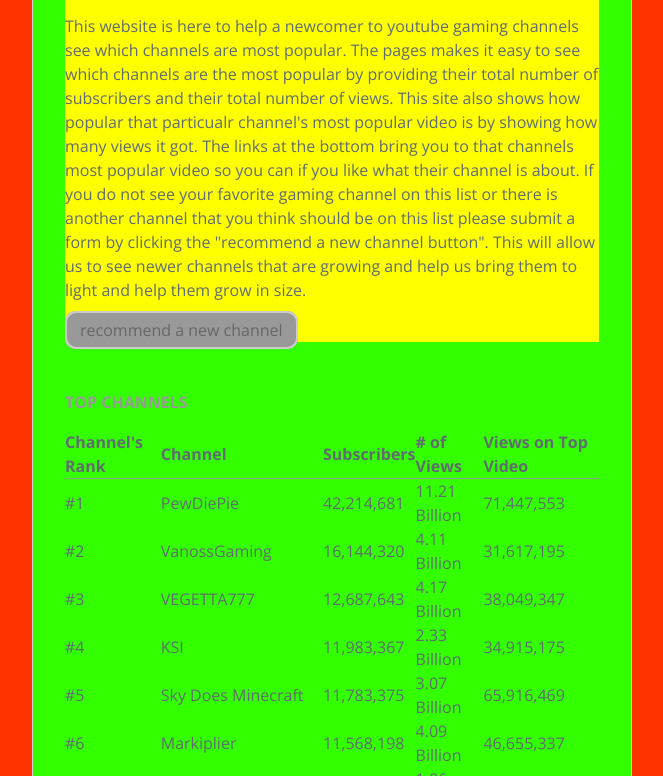
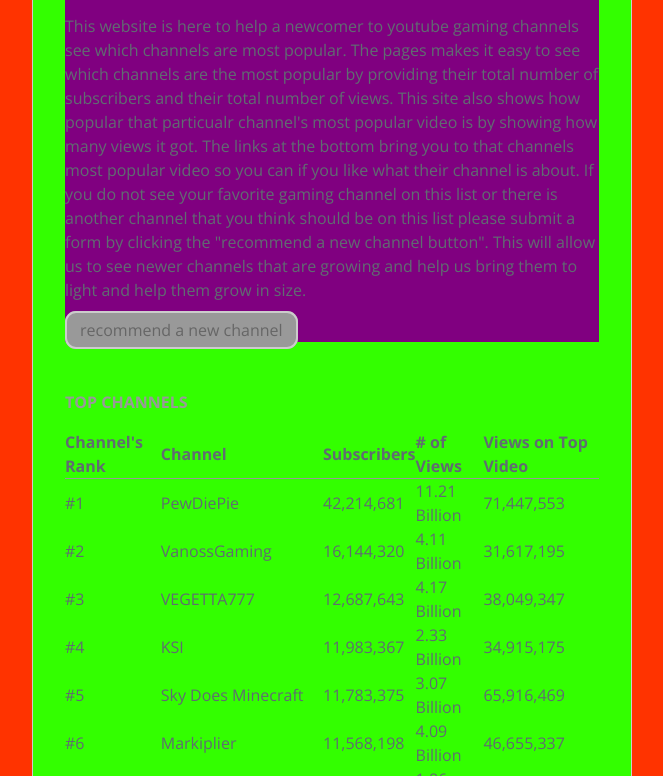
Before and after one commit to greenbergz/css-intro-lab, a plain HTML site: page index.html in a window 1280 px wide. Shown: the part 139-915 px from the top of the page, without its empty margins (308-971 px from the left). Drawn offline with nearby package versions, Linux system fonts and the light colour scheme.

Commit message:
color changes

```diff
--- a/stylesheets/stylesheet.css
+++ b/stylesheets/stylesheet.css
@@ -25,6 +25,11 @@ body {
 .container .page-header {
   background-color: yellow;
 }
+
+.container .page-header {
+  background-color: purple;
+}
+
 section {
     margin: 3em 0;
 }
```
